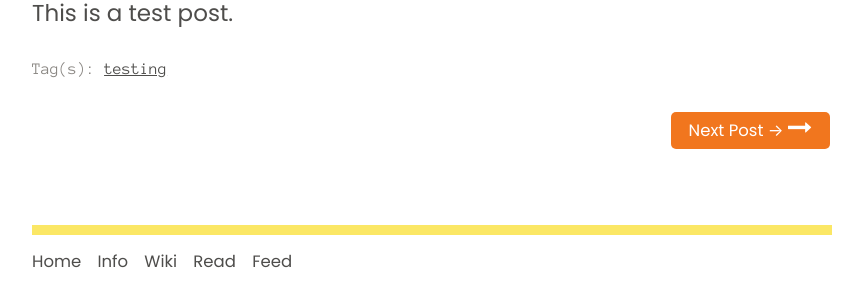
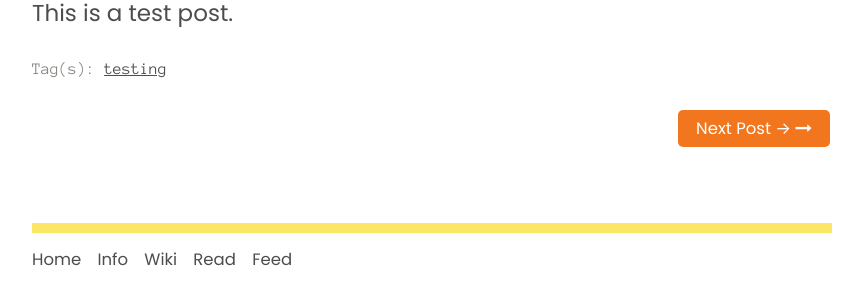
Before and after one commit to ajpwalser/ajpwalser.github.io, a Jekyll site: the page built from _posts/2019-08-06-test.md, in a window 1280 px wide. Shown: the part 347-654 px from the top of the page, without its empty margins (208-1071 px from the left). Built offline with Jekyll 4.4.1, drawn with Linux system fonts in a browser that asks for light colours; some web fonts are replaced.

Commit message:
Update post.html

```diff
--- a/_layouts/post.html
+++ b/_layouts/post.html
@@ -18,7 +18,7 @@ layout: default
       </p>
       <p>
          {% if page.next.url %}
-         <a href="{{page.next.url}}" title="Next Post">Next Post &rarr; <i class="fa fa-long-arrow-right" style="font-size:24px"></i></a>
+         <a href="{{page.next.url}}" title="Next Post">Next Post &rarr; <i class="fa fa-long-arrow-right"></i></a>
          {% endif %}
       </p>
    </div>
```
